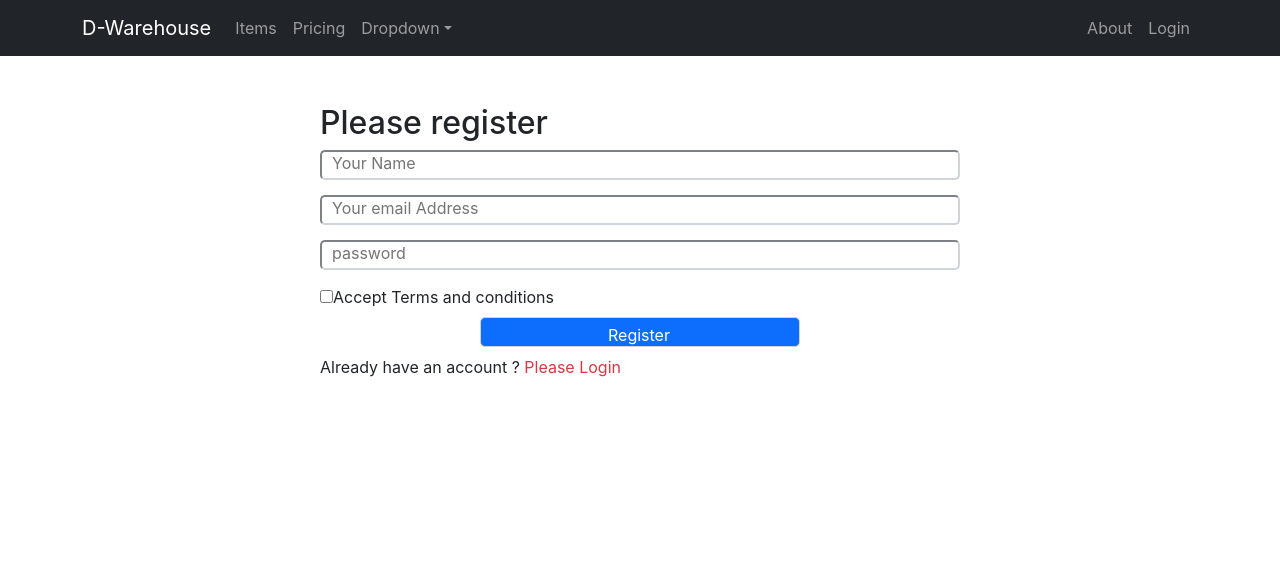
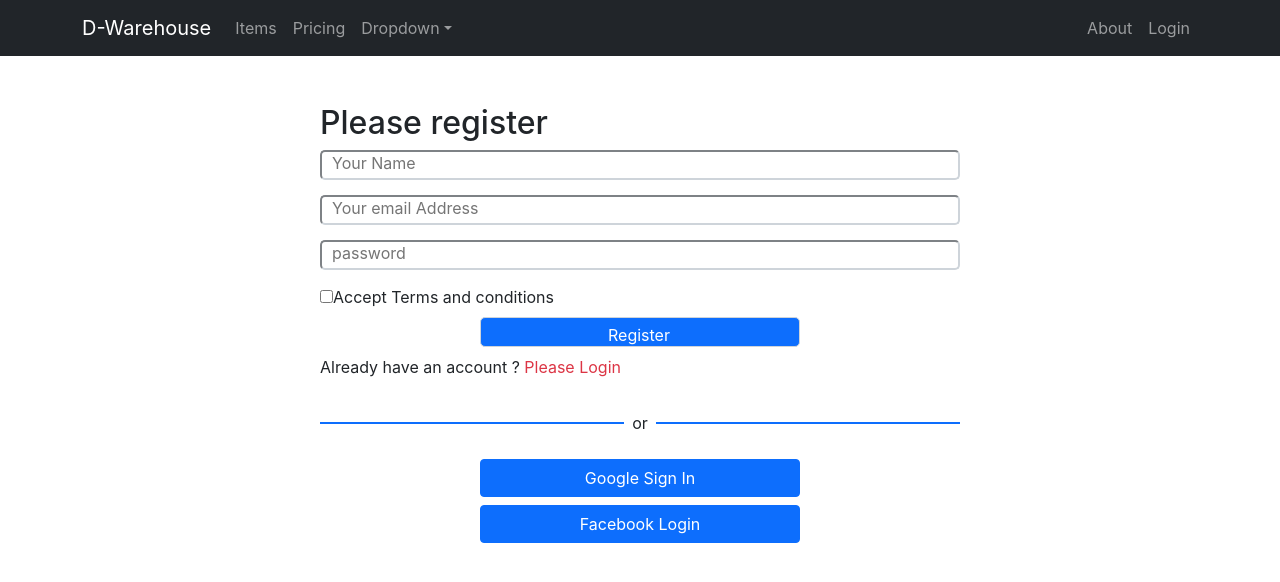
Before and after one commit to Jaman-M/D-Warehouse-management-client-side, a React (Create React App) app: page /register in a window 1280 px wide. Shown: the top 582 px of the page. Built offline with nearby package versions, Linux system fonts and the light colour scheme; no server answers.

Commit message:
added social login-- useSignInWithGoogle

```diff
--- a/src/App.js
+++ b/src/App.js
@@ -3,10 +3,14 @@
 import './App.css';
 import About from './Pages/About/About';
 import Checkout from './Pages/Checkout/Checkout/Checkout';
+// import Checkout from './Pages/Checkout/Checkout/Checkout';
+
+
 import Home from './Pages/Home/Home/Home';
 import Login from './Pages/Login/Login/Login';
 import Register from './Pages/Login/Register/Register';
 import RequireAuth from './Pages/Login/RequireAuth/RequireAuth';
+// import RequireAuth from './Pages/Login/RequireAuth/RequireAuth';
 import ProductDetail from './Pages/ProductDetail/ProductDetail';
 import Header from './Pages/Shared/Header/Header';
 import NotFound from './Pages/Shared/NotFound/NotFound';
--- a/src/Pages/Checkout/Checkout/Checkout.js
+++ b/src/Pages/Checkout/Checkout/Checkout.js
@@ -3,7 +3,7 @@
 const Checkout = () => {
     return (
         <div>
-            <h2>Checkout your booking--</h2>
+            <h2>please checkout your bookings</h2>
         </div>
     );
 };
--- a/src/Pages/Login/Login/Login.js
+++ b/src/Pages/Login/Login/Login.js
@@ -3,6 +3,7 @@
 import { useSignInWithEmailAndPassword } from 'react-firebase-hooks/auth';
 import { Link, useNavigate } from 'react-router-dom';
 import auth from '../../../firebase.init';
+import SocialLogin from '../SocialLogin/SocialLogin';
 
 const Login = () => {
     const emailRef = useRef('');
@@ -54,6 +55,7 @@
                 </Button>
                 </Form>
                 <p>New to D-Warehouse? <Link to="/register" className='text-danger pe-auto text-decoration-none' onClick={navigateRegister}>Please Register</Link> </p>
+                <SocialLogin></SocialLogin>
         </div>
     );
 };
--- a/src/Pages/Login/Register/Register.js
+++ b/src/Pages/Login/Register/Register.js
@@ -3,6 +3,7 @@
 import { useCreateUserWithEmailAndPassword } from 'react-firebase-hooks/auth';
 import auth from '../../../firebase.init';
 import './Register.css'
+import SocialLogin from '../SocialLogin/SocialLogin';
 
 const Register = () => {
 
@@ -42,6 +43,8 @@
             </form>
             <p>Already have an account ? <Link to="/login" className='text-danger pe-auto text-decoration-none' onClick={navigateLogin}>Please Login</Link></p>
 
+            <SocialLogin></SocialLogin>
+
         </div>
     );
 };
--- a/src/Pages/Login/RequireAuth/RequireAuth.js
+++ b/src/Pages/Login/RequireAuth/RequireAuth.js
@@ -3,8 +3,8 @@
 import { Navigate, useLocation } from 'react-router-dom';
 import auth from '../../../firebase.init';
 
-const RequireAuth = (children) => {
-    const [user, loading, error] = useAuthState(auth);
+const RequireAuth = ({children}) => {
+    const [user] = useAuthState(auth);
     const location = useLocation();
     if(!user){
         return <Navigate to="/login" state={{from: location}} replace></Navigate>
--- /dev/null
+++ b/src/Pages/Login/SocialLogin/SocialLogin.js
@@ -0,0 +1,46 @@
+import React from 'react';
+import { useSignInWithGoogle } from 'react-firebase-hooks/auth';
+import { useNavigate } from 'react-router-dom';
+import auth from '../../../firebase.init';
+import google from '../../../images/social/google.png'
+
+const SocialLogin = () => {
+    const [signInWithGoogle, user, loading, error] = useSignInWithGoogle(auth);
+    const navigate = useNavigate();
+
+    let errorElement;
+
+    if (error) {
+
+        errorElement=  <div>
+            <p className='text-danger'>Error: {error.message}</p>
+          </div>
+
+      }
+
+      if(user){
+          navigate('/home')
+
+      }
+
+    return (
+        <div>
+            <div className='d-flex align-items-center'>
+            <div style={{height: '2px'}} className='bg-primary w-50'></div>
+            <p className='mt-3 px-2'>or</p>
+            <div style={{height: '2px'}} className='bg-primary w-50'></div>
+            </div>
+            {errorElement}
+            <div>
+                <button
+                onClick={() => signInWithGoogle()}
+                 className='btn btn-primary d-block mx-auto w-50 my-2'>
+                    Google Sign In</button>
+                <button className='btn btn-primary d-block mx-auto w-50'>
+                    Facebook Login</button>
+            </div>
+        </div>
+    );
+};
+
+export default SocialLogin;
```
Also changed, not shown: src/images/social/google.png (added).
